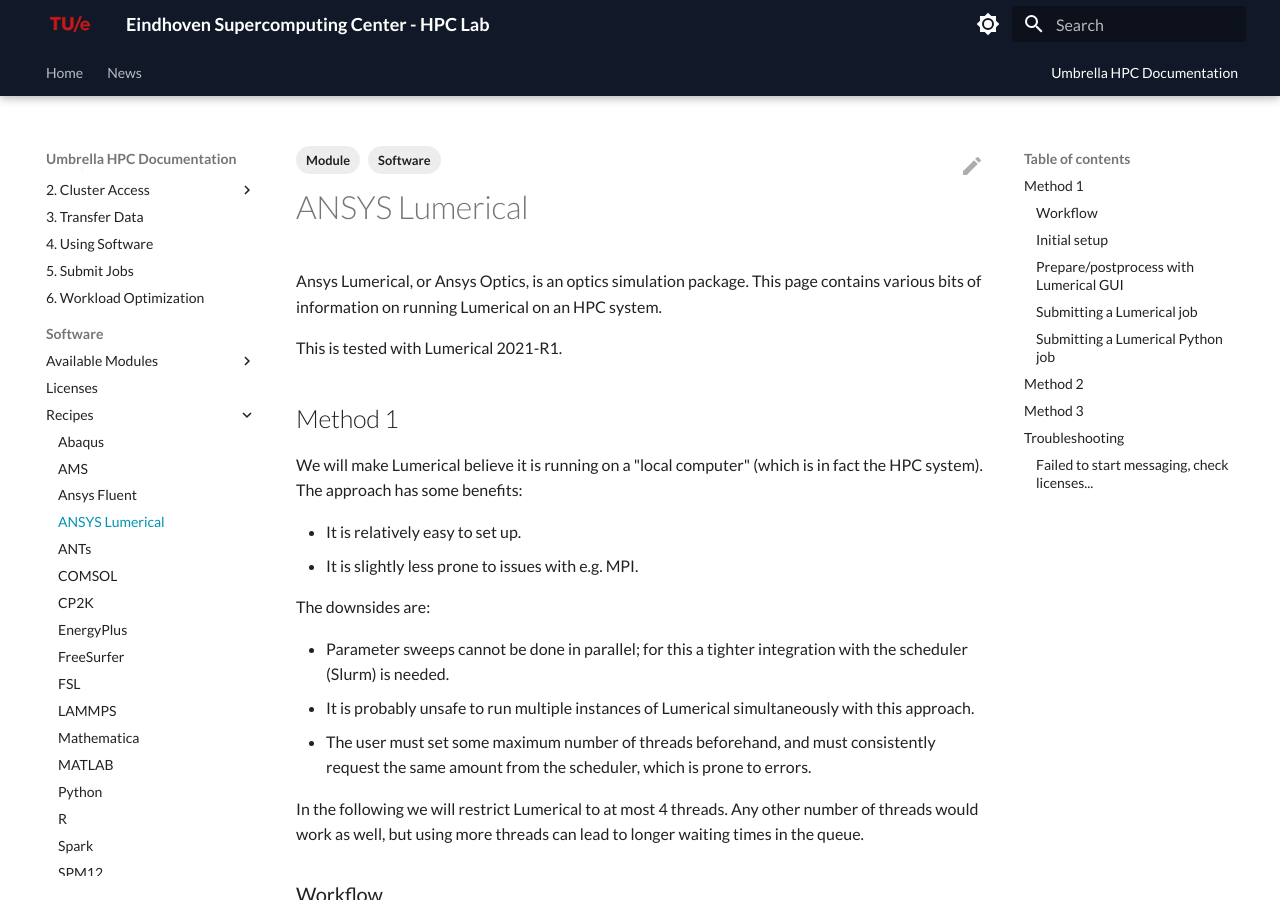
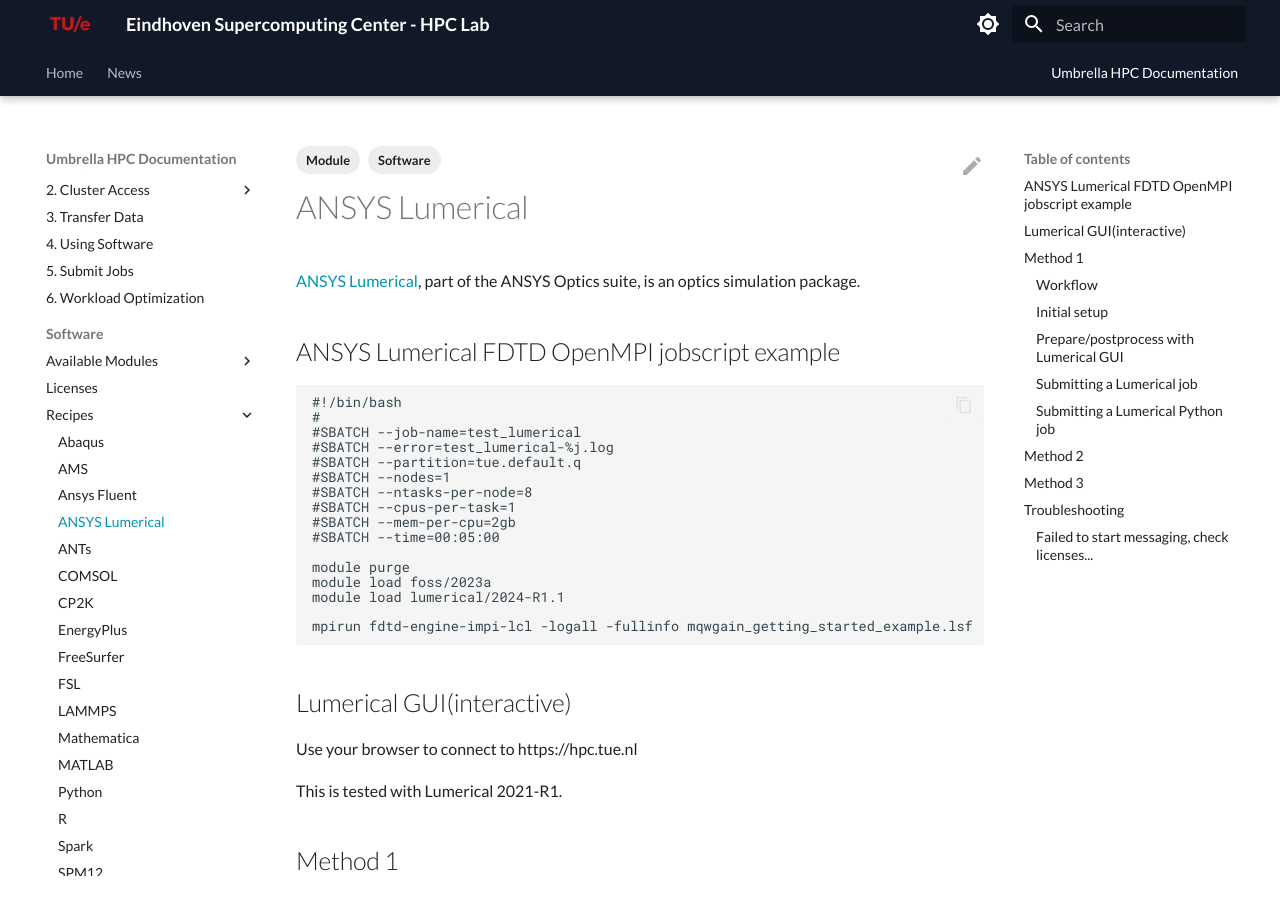
Before and after one commit to gferhpc/supercomputing.tue.nl, an MkDocs documentation site: the page built from pages/documentation/software/recipes/ansys_lumerical.md, in a window 1280 px wide and 900 px high. Built offline with MkDocs 1.6.1 and Material for MkDocs 9.7.7, drawn with Linux system fonts in a browser that asks for light colours.

Commit message:
Update ansys_lumerical.md

````diff
--- a/pages/documentation/software/recipes/ansys_lumerical.md
+++ b/pages/documentation/software/recipes/ansys_lumerical.md
@@ -3,9 +3,35 @@
 tags: [Software, Module]
 ---
 
-Ansys Lumerical, or Ansys Optics, is an optics simulation package. This
-page contains various bits of information on running Lumerical on an HPC
-system.
+[ANSYS Lumerical](https://www.ansys.com/products/optics), part of the ANSYS Optics suite, is an optics simulation package.
+
+## ANSYS Lumerical FDTD OpenMPI jobscript example
+```
+#!/bin/bash
+#
+#SBATCH --job-name=test_lumerical
+#SBATCH --error=test_lumerical-%j.log
+#SBATCH --partition=tue.default.q
+#SBATCH --nodes=1
+#SBATCH --ntasks-per-node=8
+#SBATCH --cpus-per-task=1
+#SBATCH --mem-per-cpu=2gb
+#SBATCH --time=00:05:00
+
+module purge
+module load foss/2023a
+module load lumerical/2024-R1.1
+
+mpirun fdtd-engine-impi-lcl -logall -fullinfo mqwgain_getting_started_example.lsf
+```
+
+## Lumerical GUI(interactive)
+
+Use your browser to connect to https://hpc.tue.nl
+
+
+
+
 
 This is tested with Lumerical 2021-R1.
 
````
